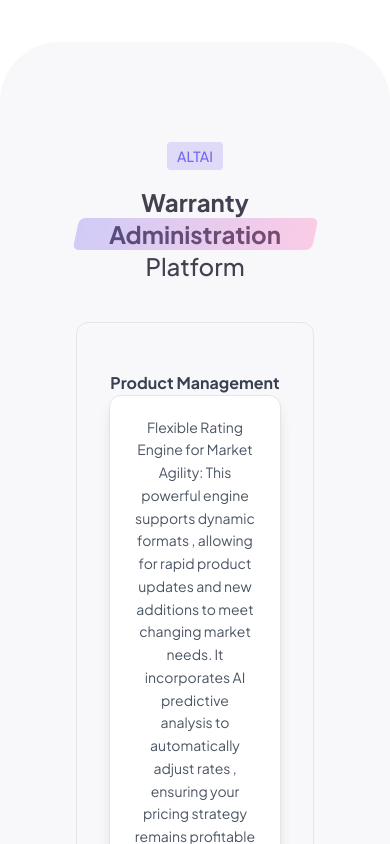
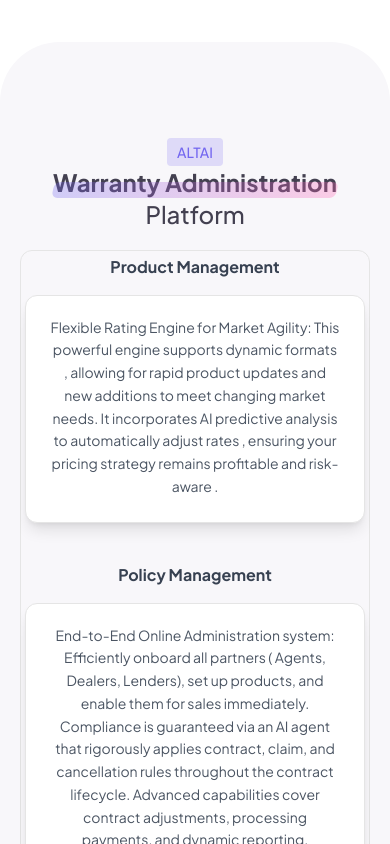
Before and after one commit to ksuryaprasadreddy/react-test, a Next.js app: page / in a window 390 px wide. Shown: the part 2440-3284 px from the top of the page. Built offline with nearby package versions, Linux system fonts and the light colour scheme.

Commit message:
first branch

```diff
--- a/app/page.tsx
+++ b/app/page.tsx
@@ -13,7 +13,7 @@
 import ContactSection from "../components/ContactSection";
 import Footer from "@/components/Footer";
 import PopulatArticles from "@/components/PopularArticles";
-import FlowChart from "@/components/FlowChart";
+import FlowChart from "@/components/Flow/FlowChart";
 
 
 const MotionButton = motion(Button);
--- a/components/FlowChart.tsx
+++ b/components/Flow/FlowChart.tsx
@@ -81,49 +81,55 @@
     ];
 
     return (
-        <div className="w-[75%] text-center px-6 m-1">
+        <div className="w-full md:w-[75%] text-center px-4 md:px-6 mx-auto">
+
+
             <motion.div
                 className="text-center mb-16"
                 initial={{ opacity: 0, y: 20 }}
                 whileInView={{ opacity: 1, y: 0 }}
                 transition={{ duration: 0.5 }}
             >
-                <div className="inline-block px-2.5 py-0.5 bg-[#7367f0]/20 rounded mb-4">
+                <div className="inline-block px-2.5 py-0.5 bg-[#7367f0]/20 rounded ">
                     <span className="text-[#7367f0] text-sm font-medium">
                         ALTAI
                     </span>
                 </div>
-                <h2 className="text-2xl md:text-3xl font-extrabold text-[#2f2b3d]/90 dark:text-white mb-6">
+                <h2 className="text-2xl md:text-3xl font-extrabold text-[#2f2b3d]/90 dark:text-white">
                     <span className="relative inline-block overflow-visible">
                         Warranty Administration
                         <span className="absolute inset-x-0 bottom-0 h-1/2 bg-gradient-to-r from-[#7367f0] to-[#FF66B5] opacity-30 rounded-md pointer-events-none" style={{ transform: 'skewX(-12deg)' }}></span>
                     </span>
                     <span className="font-medium"> Platform</span>
                 </h2>
-                <div className="w-full overflow-x-auto mt-10">
-                    <div className="relative border rounded-xl p-8">
+                <div className="w-full overflow-x-auto mt-5">
+                    <div className="relative border rounded-xl p-1 lg:p-8">
+
+
 
                         {/* Vertical line – centered & responsive */}
                         <div className="hidden md:block absolute left-1/4 top-0 bottom-0 border-r border-gray-300"></div>
 
                         <div className="flex flex-col space-y-10">
                             {items.map((item, index) => (
-                                <div key={index} className="relative md:grid md:grid-cols-4 items-start">
-
+                                <div
+                                    key={index}
+                                    className="relative flex flex-col md:grid md:grid-cols-4 md:items-start gap-4"
+                                >
                                     {/* Label */}
-                                <div className="col-span-1 font-bold mt-4">
+                                    <div className="font-bold text-center md:col-span-1">
                                         <span className="text-gray-700 dark:text-gray-100">{item.label}</span>
                                     </div>
 
-
-                                {/* Connector hyphen line */}
+                                    {/* Connector line (desktop only) */}
                                     <div className="hidden md:block absolute left-1/4 transform -translate-x-1/2 top-8">
                                         <div className="w-8 h-[2px] bg-gray-400 rounded"></div>
                                     </div>
 
                                     {/* Card */}
-                                <div className="col-span-2 md:pl-8">
-                                    <Card className="shadow-lg border rounded-xl transition-all duration-300 hover:shadow-xl hover:scale-[1.02] hover:border-[#7367f0]">
+                                    <div className="w-full md:col-span-2 md:pl-8">
+
+                                        <Card className="w-full shadow-lg border rounded-xl transition-all duration-300 hover:shadow-xl hover:scale-[1.02] hover:border-[#7367f0]">
                                             <CardContent>
                                                 <p className="text-sm dark:text-slate-400 text-gray-600 leading-relaxed pt-5">
                                                     {item.description}
@@ -131,9 +137,8 @@
                                             </CardContent>
                                         </Card>
                                     </div>
+                                </div>
 
-
-                            </div>
                             ))}
                         </div>
                     </div>
```
Lines whose indentation alone changed are shown as unchanged.
